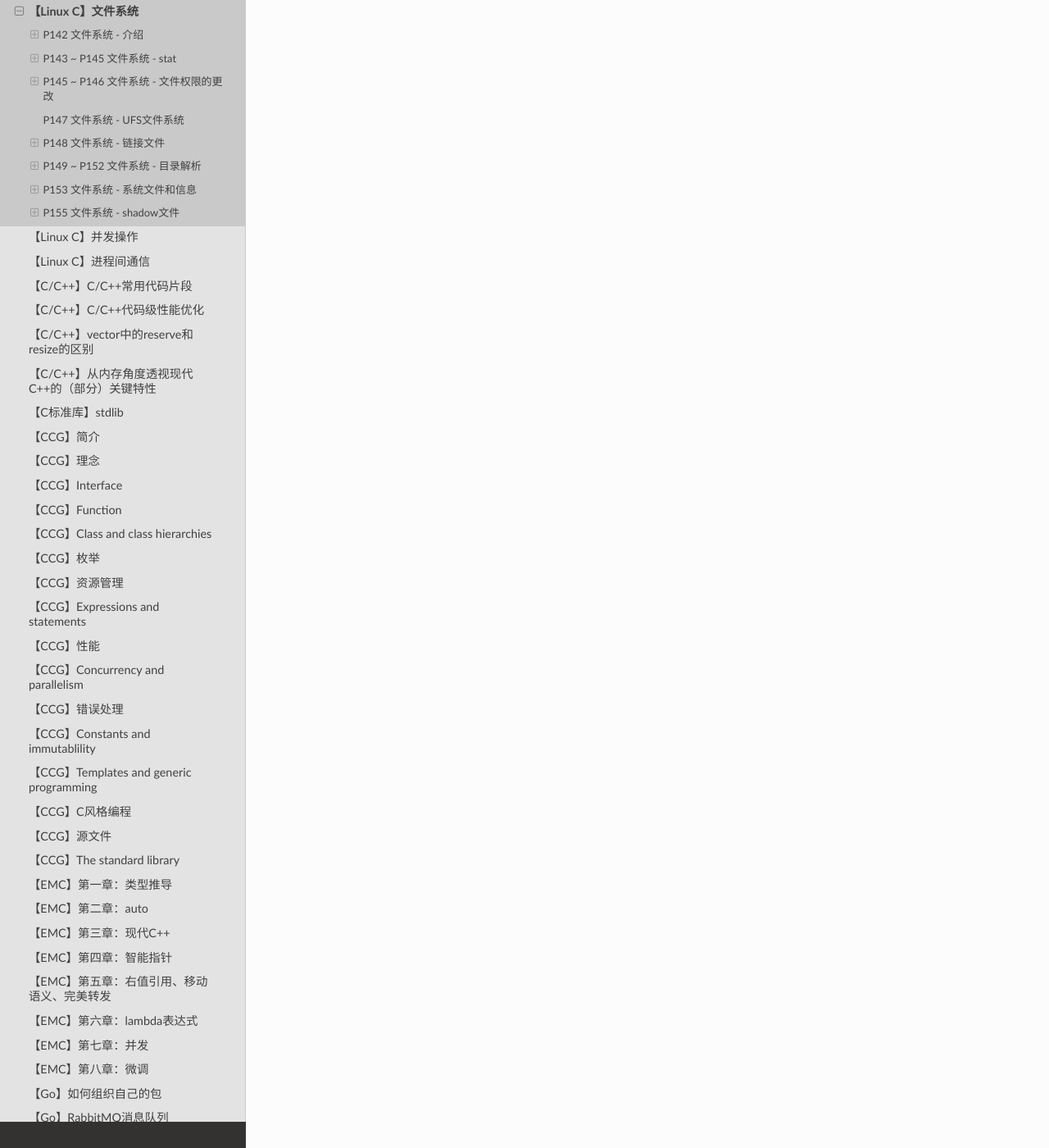
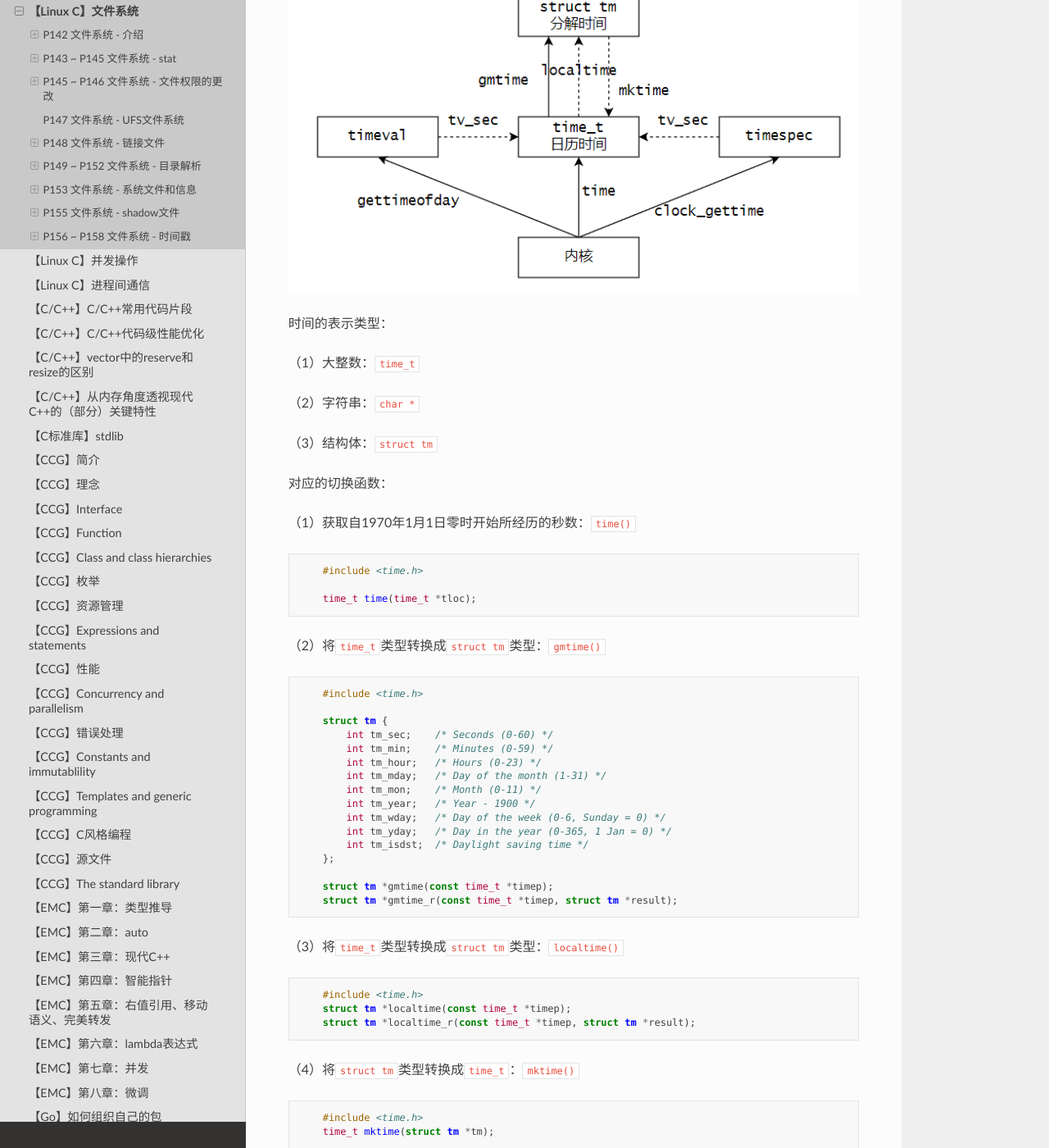
Before and after one commit to wallace-lai/learning-notes, a Sphinx documentation site: the page built from source/Language/linux-c1.md, in a window 1280 px wide and 1400 px high, scrolled down 14384 px. Shown: the whole window at 82% size. Built offline with Sphinx 7.4.7 and the Read the Docs theme 2.0.0, drawn with Linux system fonts in a browser that asks for light colours; some of the changed text lies outside the part shown.

Commit message:
update linux c (#144)

````diff
--- a/source/Language/linux-c1.md
+++ b/source/Language/linux-c1.md
@@ -703,3 +703,135 @@ chkpass.c:(.text+0x95): undefined reference to `crypt'
 collect2: error: ld returned 1 exit status
 make: *** [<builtin>: chkpass] Error 1
 ```
+
+## P156 ~ P158 文件系统 - 时间戳
+
+### 1. 各种时间之间的转换
+系统中，各种时间之间的转换关系如下图所示：
+
+![时间之间的转换](../media/images/Language/linux-c13.png)
+
+时间的表示类型：
+
+（1）大整数：`time_t`
+
+（2）字符串：`char *`
+
+（3）结构体：`struct tm`
+
+对应的切换函数：
+
+（1）获取自1970年1月1日零时开始所经历的秒数：`time()`
+
+```c
+    #include <time.h>
+
+    time_t time(time_t *tloc);
+```
+
+（2）将`time_t`类型转换成`struct tm`类型：`gmtime()`
+
+```c
+    #include <time.h>
+
+    struct tm {
+        int tm_sec;    /* Seconds (0-60) */
+        int tm_min;    /* Minutes (0-59) */
+        int tm_hour;   /* Hours (0-23) */
+        int tm_mday;   /* Day of the month (1-31) */
+        int tm_mon;    /* Month (0-11) */
+        int tm_year;   /* Year - 1900 */
+        int tm_wday;   /* Day of the week (0-6, Sunday = 0) */
+        int tm_yday;   /* Day in the year (0-365, 1 Jan = 0) */
+        int tm_isdst;  /* Daylight saving time */
+    };
+
+    struct tm *gmtime(const time_t *timep);
+    struct tm *gmtime_r(const time_t *timep, struct tm *result);
+```
+
+
+（3）将`time_t`类型转换成`struct tm`类型：`localtime()`
+
+```c
+    #include <time.h>
+    struct tm *localtime(const time_t *timep);
+    struct tm *localtime_r(const time_t *timep, struct tm *result);
+```
+
+
+（4）将`struct tm`类型转换成`time_t`：`mktime()`
+
+```c
+    #include <time.h>
+    time_t mktime(struct tm *tm);
+```
+
+（5）将`struct tm`格式化成字符串
+
+```c
+    #include <time.h>
+
+    size_t strftime(char *s, size_t max, const char *format,
+                    const struct tm *tm);
+```
+
+### 2. 时间戳综合应用案例
+
+[完整源码](https://github.com/wallace-lai/learn-apue/blob/main/src/fs/timelog.c)
+
+要求往屏幕和文件中输出下面类似的时间戳，一秒一行：
+
+```shell
+0 2024-07-28 02:14:52
+1 2024-07-28 02:14:53
+2 2024-07-28 02:14:54
+3 2024-07-28 02:14:55
+```
+
+```c
+    while (1) {
+        stamp = time(NULL);
+        localtime_r(&stamp, &result);
+        memset(buffer, 0, BUFSIZE);
+        (void)strftime(buffer, BUFSIZE, "%Y-%m-%d %H:%M:%S", &result);
+        fprintf(stdout, "%u %s\n", count, buffer);
+        fprintf(fp, "%u %s\n", count, buffer);
+        fflush(NULL);
+
+        count++;
+        sleep(1);
+    }
+```
+
+解释：
+
+（1）使用`time()`从内核中获取当前所经历的秒数
+
+（2）使用`localtime_r`将`time_t`转换成`struct tm`
+
+（3）使用`strftime`将`struct tm`格式化成字符串
+
+### 3. 时间戳中和应用案例
+
+[完整源码](https://github.com/wallace-lai/learn-apue/blob/main/src/fs/100days.c)
+
+要求打印今天的年月日，然后再打印100天以后的年月日
+
+```c
+    stamp = time(NULL);
+    tm = localtime(&stamp);
+    strftime(timestr, TIMESIZE, "Now : %Y-%m-%d", tm);
+    puts(timestr);
+
+    tm->tm_mday += 100;
+    mktime(tm);
+    strftime(timestr, TIMESIZE, "100 Days After : %Y-%m-%d", tm);
+    puts(timestr);
+```
+
+解释：
+
+（1）直接将`tm_mday`字段加上100后，利用`mktime()`的副作用调整`tm`
+
+（2）调整完毕后，直接输出`tm`即可
````
Also changed, not shown: source/media/images/Language/linux-c13.png (added).
